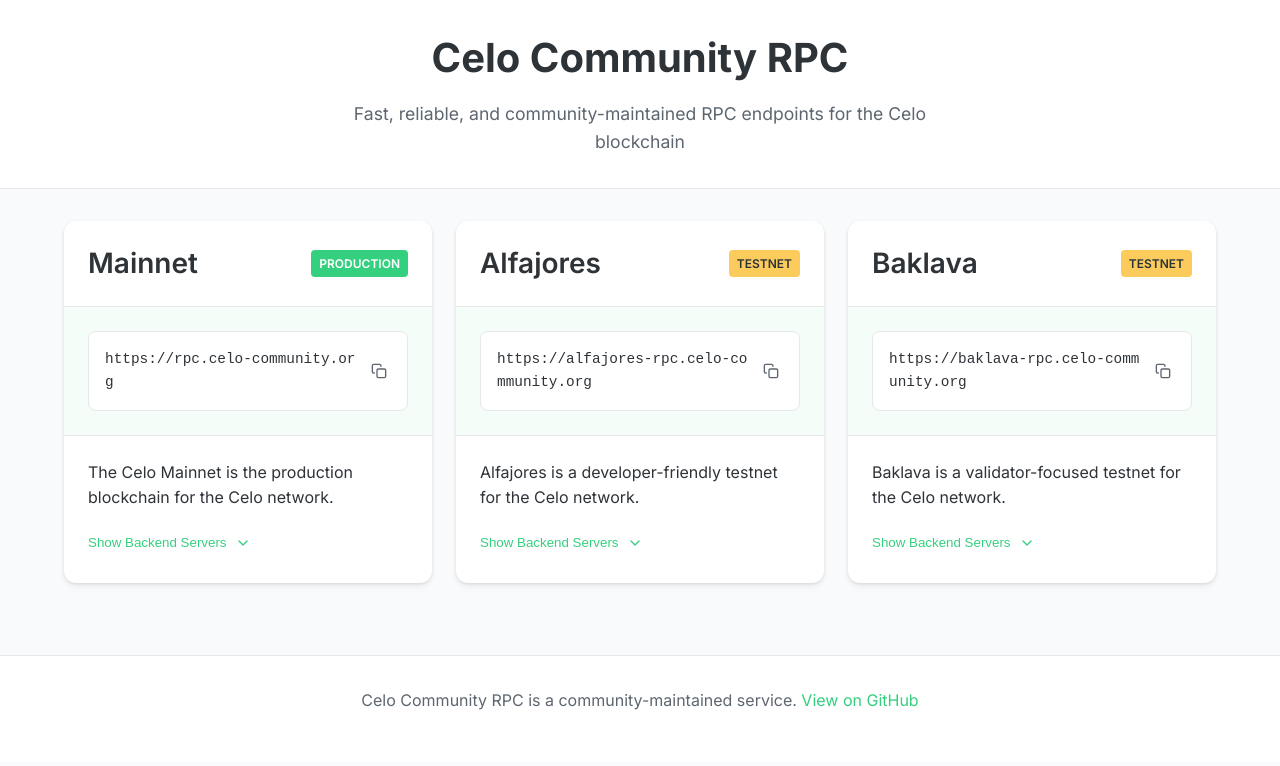
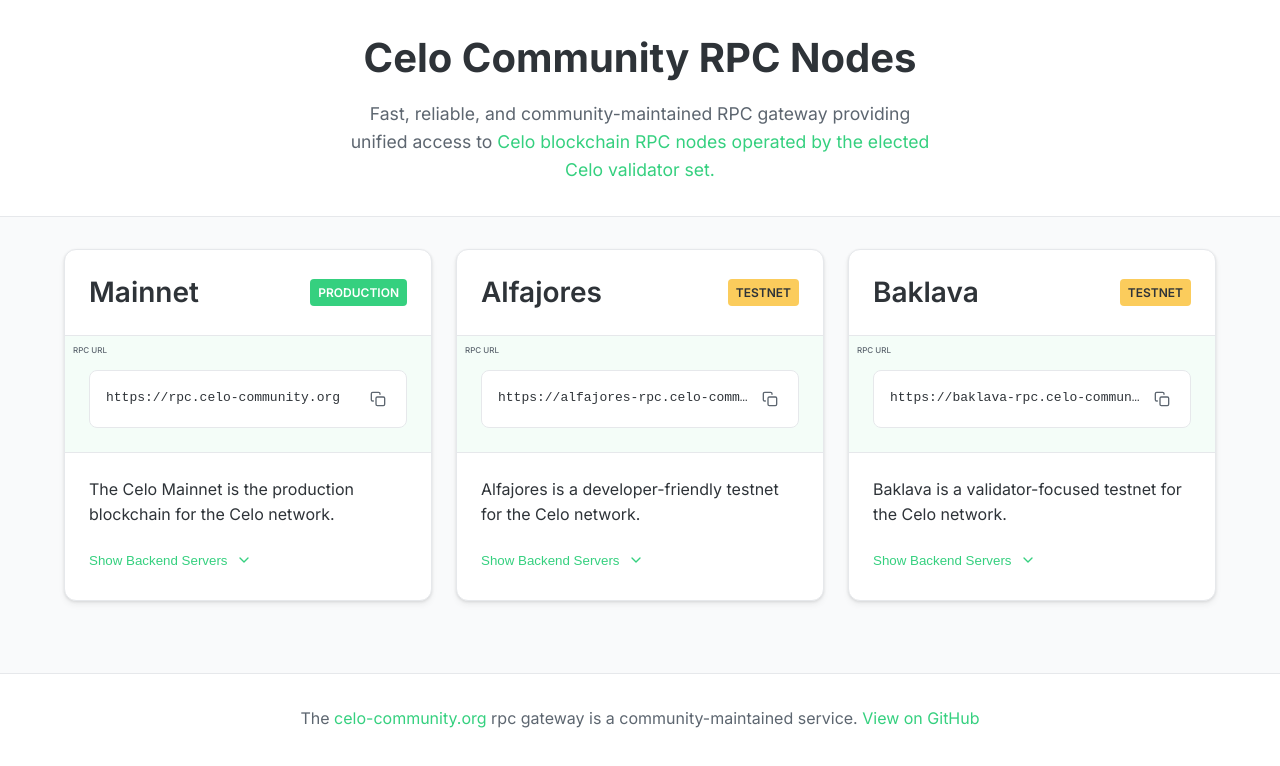
Before and after one commit to atweb3-io/celo-community-rpc, a website: page public/index.html in a window 1280 px wide. Drawn offline with Linux system fonts and the light colour scheme.

Commit message:
ui fixes

```diff
--- a/public/index.html
+++ b/public/index.html
@@ -3,7 +3,7 @@
 <head>
     <meta charset="UTF-8">
     <meta name="viewport" content="width=device-width, initial-scale=1.0">
-    <title>Celo Community RPC</title>
+    <title>Celo Community RPC Nodes</title>
     <link rel="stylesheet" href="styles.css">
     <link rel="preconnect" href="https://fonts.googleapis.com">
     <link rel="preconnect" href="https://fonts.gstatic.com" crossorigin>
@@ -13,8 +13,8 @@
 <body>
     <header>
         <div class="container">
-            <h1>Celo Community RPC</h1>
-            <p class="subtitle">Fast, reliable, and community-maintained RPC endpoints for the Celo blockchain</p>
+            <h1>Celo Community RPC Nodes</h1>
+            <p class="subtitle">Fast, reliable, and community-maintained RPC gateway providing unified access to <a href="https://docs.celo.org/cel2/operators/community-rpc-node" target="_blank">Celo blockchain RPC nodes operated by the elected Celo validator set.</a></p>
         </div>
     </header>
 
@@ -124,7 +124,6 @@
                                     <th>RPC Server Address</th>
                                     <th>Latency</th>
                                     <th>Status</th>
-                                    <th></th>
                                 </tr>
                             </thead>
                             <tbody id="mainnet-server-list">
@@ -144,7 +143,6 @@
                                     <th>RPC Server Address</th>
                                     <th>Latency</th>
                                     <th>Status</th>
-                                    <th></th>
                                 </tr>
                             </thead>
                             <tbody id="alfajores-server-list">
@@ -164,7 +162,6 @@
                                     <th>RPC Server Address</th>
                                     <th>Latency</th>
                                     <th>Status</th>
-                                    <th></th>
                                 </tr>
                             </thead>
                             <tbody id="baklava-server-list">
@@ -179,7 +176,7 @@
 
     <footer>
         <div class="container">
-            <p>Celo Community RPC is a community-maintained service. <a href="https://github.com/atweb3-io/celo-community-rpc" target="_blank">View on GitHub</a></p>
+            <p>The <a href="https://celo-community.org">celo-community.org</a> rpc gateway is a community-maintained service. <a href="https://github.com/atweb3-io/celo-community-rpc" target="_blank">View on GitHub</a></p>
         </div>
     </footer>
 
--- a/public/script.js
+++ b/public/script.js
@@ -78,18 +78,6 @@
                     statusIcon.innerHTML = '<svg xmlns="http://www.w3.org/2000/svg" width="16" height="16" viewBox="0 0 24 24" fill="none" stroke="currentColor" stroke-width="2" stroke-linecap="round" stroke-linejoin="round"><circle cx="12" cy="12" r="10"></circle><line x1="12" y1="6" x2="12" y2="12"></line><line x1="12" y1="18" x2="12.01" y2="18"></line></svg>';
                     statusCell.appendChild(statusIcon);
                     row.appendChild(statusCell);
-
-                    // Action cell
-                    const actionCell = document.createElement('td');
-                    const connectBtn = document.createElement('button');
-                    connectBtn.className = 'connect-wallet-btn';
-                    connectBtn.textContent = 'Connect Wallet';
-                    connectBtn.addEventListener('click', () => {
-                        // This would typically integrate with a wallet provider
-                        alert(`Connecting wallet to ${server}...`);
-                    });
-                    actionCell.appendChild(connectBtn);
-                    row.appendChild(actionCell);
 
                     // Add the row to the table
                     serverList.appendChild(row);
--- a/public/styles.css
+++ b/public/styles.css
@@ -133,11 +133,15 @@
     overflow: hidden;
     transition: transform var(--transition-normal), box-shadow var(--transition-normal);
     position: relative;
+    border: 1px solid var(--border-color);
+    display: flex;
+    flex-direction: column;
 }
 
 .network-card:hover {
     transform: translateY(-4px);
     box-shadow: var(--shadow-lg);
+    border-color: var(--primary-color);
 }
 
 /* Backend servers card */
@@ -194,6 +198,18 @@
     padding: var(--spacing-lg);
     background-color: rgba(53, 208, 127, 0.05);
     border-bottom: 1px solid var(--border-color);
+    position: relative;
+}
+
+.rpc-url::before {
+    content: 'RPC URL';
+    position: absolute;
+    top: 8px;
+    left: 8px;
+    font-size: 0.5rem;
+    color: var(--text-light);
+    font-weight: 500;
+    text-transform: uppercase;
 }
 
 .url-container {
@@ -204,12 +220,17 @@
     border: 1px solid var(--border-color);
     border-radius: var(--border-radius-md);
     padding: var(--spacing-md);
+    max-width: 100%;
+    overflow: hidden;
+    margin-top: 10px;
 }
 
 .url {
     font-family: monospace;
-    font-size: 0.9rem;
-    word-break: break-all;
+
+    white-space: nowrap;
+    overflow: hidden;
+    text-overflow: ellipsis;
 }
 
 .copy-btn {
```
